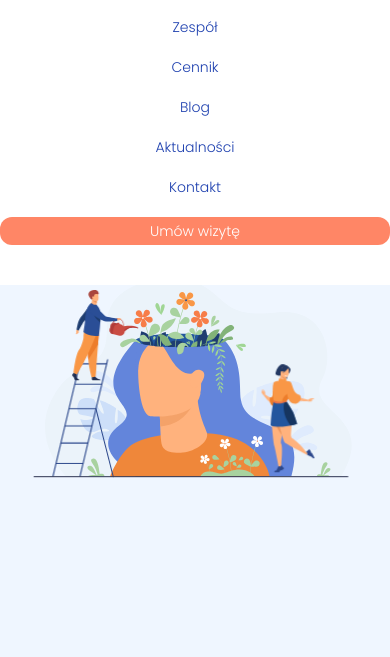
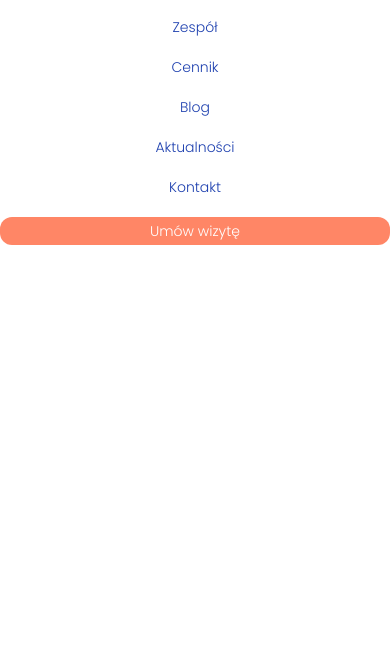
Before and after one commit to krzysztofson/krokirazem, a website: page dist/index.html in a window 390 px wide. Both pictures are taken after a click on the button 362 px from the left and 44 px from the top of the page. Shown: the part 187-844 px from the top of the page. Drawn offline with nearby package versions, Linux system fonts and the light colour scheme.

Commit message:
mobile nav scroll

```diff
--- a/dist/index.html
+++ b/dist/index.html
@@ -148,7 +148,7 @@
             <img src="assets/imgs/logo.jpg" class="h-20 px-1 py-2" alt="logo" />
           </a>
           <div
-            class="js-nav absolute inset-x-0 top-20 mx-auto hidden w-full flex-col space-y-5 bg-white py-10 text-center text-sm font-light text-blue-800 lg:relative lg:top-0 lg:flex lg:flex-row lg:items-center lg:justify-end lg:space-x-5 lg:space-y-0 lg:py-0 lg:text-right"
+            class="js-nav absolute inset-x-0 top-20 mx-auto hidden h-full min-h-screen w-full flex-col space-y-5 overflow-auto bg-white py-10 pb-24 text-center text-sm font-light text-blue-800 lg:relative lg:top-0 lg:flex lg:h-auto lg:min-h-0 lg:flex-row lg:items-center lg:justify-end lg:space-x-5 lg:space-y-0 lg:py-0 lg:text-right"
           >
             <a class="hover:text-orange-600" href="#onas">O nas</a>
             <a class="hover:text-orange-600" id="js-offer" href="#oferta">Oferta</a>
```
Also changed, not shown: dist/assets/css/main.css.
